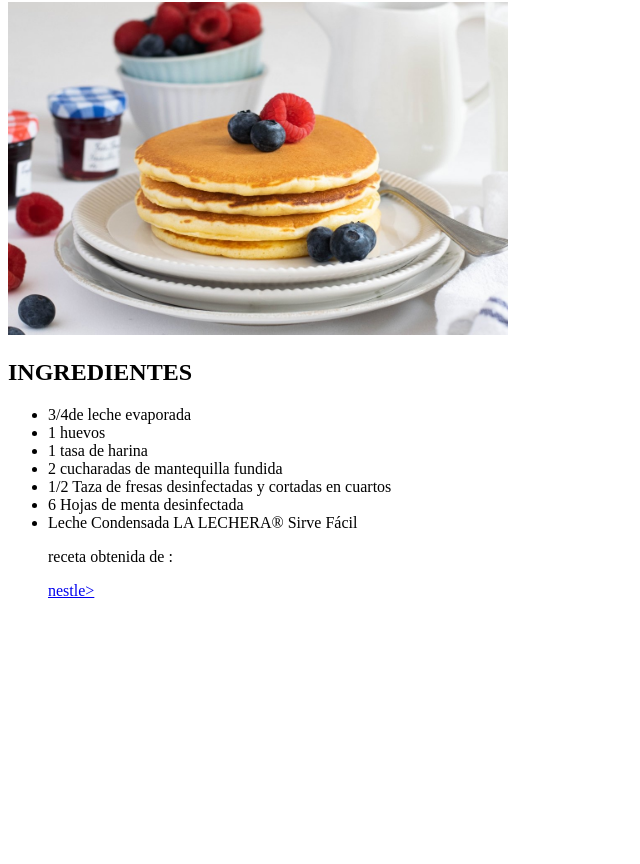
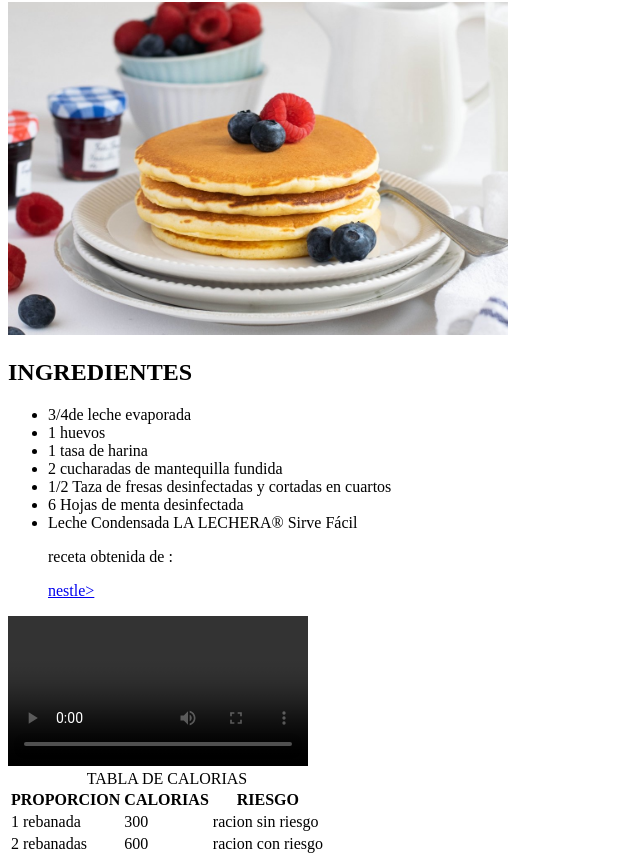
Before and after one commit to 1yazminto/recetadehotcake, a plain HTML site: page index.html in a window 1280 px wide. Shown: the part 78-942 px from the top of the page, without its empty margins (0-640 px from the left). Before the commit the page ends 800 px from the top, so only its background shows below. Drawn offline with Linux system fonts and the light colour scheme.

Commit message:
Update index.html
modifique con una tabla y un video

```diff
--- a/index.html
+++ b/index.html
@@ -24,4 +24,24 @@
     </ul>
 
 </body>
+<video controls><iframe width="560" height="315" src="https://www.youtube.com/embed/FmoFipUYC8g" title="YouTube video player" frameborder="0" allow="accelerometer; autoplay; clipboard-write; encrypted-media; gyroscope; picture-in-picture" allowfullscreen></iframe></video>
+
+
+<table borde2>
+ <caption>TABLA DE CALORIAS</caption>
+ <tr>
+    <th>PROPORCION</th>
+    <th>CALORIAS</th>
+    <th>RIESGO</th>
+ </tr>
+ <tr>
+    <td> 1 rebanada</td>
+    <td>300 </td>
+    <td>racion sin riesgo</td>
+ </tr>
+ <tr>
+    <td>2 rebanadas</td>
+    <td>600</td>
+    <td>racion con riesgo</td>
+ </tr>
 </html>
```
